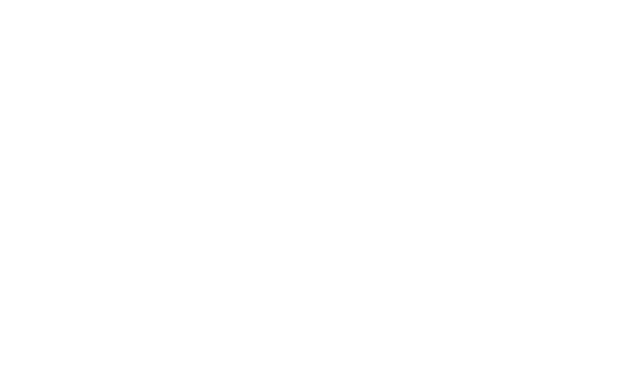
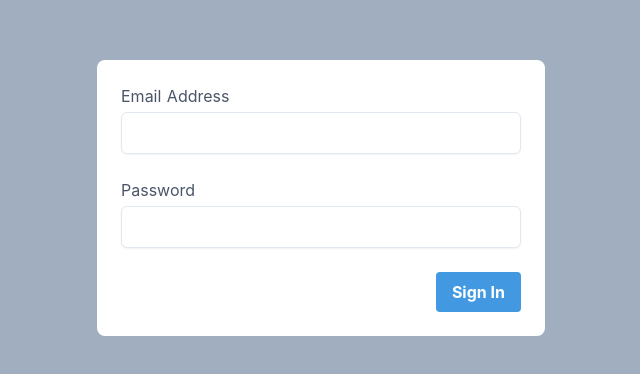
Before and after one commit to fortymm/web-client, a Nuxt app: page /sign-in in a window 1280 px wide. Before the commit this address had no page. Shown: the part 202-576 px from the top of the page, without its empty margins (319-959 px from the left). Built offline with nearby package versions, Linux system fonts and the light colour scheme.

Commit message:
feat(sign-in): add a simple form allowing users to sign in

```diff
--- /dev/null
+++ b/components/SignInForm.vue
@@ -0,0 +1,113 @@
+<template>
+  <div class="h-screen w-screen bg-gray-500 flex justify-center items-center">
+    <div class="max-w-md w-1/2 bg-white p-6 rounded-lg">
+      <form class="grid grid-cols-1 gap-6" @submit.prevent="signIn">
+        <div
+          v-if="submissionFailed"
+          class="bg-red-100 border border-red-400 text-red-700 px-4 py-3 rounded relative pb-"
+          role="alert"
+        >
+          <span class="block sm:inline">
+            There was a problem signing in. Please try again.
+          </span>
+        </div>
+
+        <div
+          v-if="signInFailed"
+          class="bg-red-100 border border-red-400 text-red-700 px-4 py-3 rounded relative pb-"
+          role="alert"
+        >
+          <span class="block sm:inline">
+            Invalid email address or password.
+          </span>
+        </div>
+
+        <div>
+          <label for="email-address-input" class="text-gray-700">
+            Email Address
+          </label>
+          <input
+            id="email-address-input"
+            v-model="credentials.emailAddress"
+            :disabled="signingIn"
+            type="email"
+            required
+            name="emailAddress"
+            class="outline-none py-2 border px-3 mt-1 block w-full rounded-md border-gray-300 shadow-sm focus:border-indigo-300 focus:ring focus:ring-indigo-200 focus:ring-opacity-50"
+          />
+        </div>
+
+        <div>
+          <label for="password-input" class="text-gray-700">Password</label>
+          <input
+            id="password-input"
+            v-model="credentials.password"
+            :disabled="signingIn"
+            type="password"
+            required
+            name="password"
+            class="outline-none py-2 border px-3 mt-1 block w-full rounded-md border-gray-300 shadow-sm focus:border-indigo-300 focus:ring focus:ring-indigo-200 focus:ring-opacity-50"
+          />
+        </div>
+
+        <div class="flex justify-end">
+          <button
+            class="bg-blue-500 hover:bg-blue-700 text-white font-bold py-2 px-4 rounded"
+            :disabled="signingIn"
+          >
+            Sign In
+          </button>
+        </div>
+      </form>
+    </div>
+  </div>
+</template>
+
+<script lang="ts">
+import Vue from 'vue'
+export default Vue.extend({
+  data() {
+    return {
+      signingIn: false,
+      submissionFailed: false,
+      signInFailed: false,
+      credentials: {
+        emailAddress: '',
+        password: '',
+      },
+    }
+  },
+  methods: {
+    async signIn() {
+      this.$data.submissionFailed = false
+      this.$data.signInFailed = false
+      this.$data.signingIn = true
+
+      try {
+        const signInRequest = await fetch(
+          'https://www.fortymm.com/api/v1/sessions',
+          {
+            method: 'POST',
+            body: JSON.stringify({
+              credentials: { ...this.$data.credentials },
+            }),
+          }
+        )
+
+        if (signInRequest.status === 422) {
+          this.$data.signInFailed = true
+        } else if (signInRequest.ok) {
+          const { data } = await signInRequest.json()
+          this.$emit('session-created', data)
+        } else {
+          this.$data.submissionFailed = true
+        }
+      } catch {
+        this.$data.submissionFailed = true
+      }
+
+      this.$data.signingIn = false
+    },
+  },
+})
+</script>
--- a/components/SignUpForm.vue
+++ b/components/SignUpForm.vue
@@ -4,7 +4,7 @@
       <form class="grid grid-cols-1 gap-6" @submit.prevent="signUp">
         <div
           v-if="submissionFailed"
-          class="bg-red-100 border border-red-400 text-red-700 px-4 py-3 rounded relative pb-"
+          class="bg-red-100 border border-red-400 text-red-700 px-4 py-3 rounded relative"
           role="alert"
         >
           <span class="block sm:inline">
@@ -92,35 +92,34 @@
     }
   },
   methods: {
-    signUp() {
+    async signUp() {
       this.$data.submissionFailed = false
       this.$data.errors = []
       this.$data.signingUp = true
-      fetch('https://www.fortymm.com/api/v1/users', {
-        method: 'POST',
-        body: JSON.stringify({ user: { ...this.$data.user } }),
-      })
-        .then((response) => {
-          this.$data.submissionFailed = false
-          if (response.ok || response.status === 422) {
-            return response.json()
+
+      try {
+        const signUpRequest = await fetch(
+          'https://www.fortymm.com/api/v1/users',
+          {
+            method: 'POST',
+            body: JSON.stringify({ user: { ...this.$data.user } }),
           }
+        )
 
-          return Promise.reject(new Error())
-        })
-        .then(({ data, errors }) => {
-          if (data) {
-            this.$emit('user-created', data)
-          }
+        if (signUpRequest.ok) {
+          const { data } = await signUpRequest.json()
+          this.$emit('user-created', data)
+        } else if (signUpRequest.status === 422) {
+          const { errors } = await signUpRequest.json()
+          this.$data.errors = errors
+        } else {
+          this.$data.submissionFailed = true
+        }
+      } catch {
+        this.$data.submissionFailed = true
+      }
 
-          this.errors = errors || []
-        })
-        .catch(() => {
-          this.$data.submissionFailed = true
-        })
-        .finally(() => {
-          this.$data.signingUp = false
-        })
+      this.$data.signingUp = false
     },
   },
 })
--- a/mocks/handlers.js
+++ b/mocks/handlers.js
@@ -16,4 +16,27 @@
       })
     )
   }),
+  rest.post('https://www.fortymm.com/api/v1/sessions', (_req, res, ctx) => {
+    return res(
+      ctx.json({
+        data: {
+          type: 'session',
+          attributes: {
+            userId: 'a57e0288-2e93-4a50-aa70-b170a1273366',
+          },
+          relationships: {
+            user: {
+              data: {
+                type: 'users',
+                id: 'a57e0288-2e93-4a50-aa70-b170a1273366',
+                attributes: {
+                  username: 'some-username',
+                },
+              },
+            },
+          },
+        },
+      })
+    )
+  }),
 ]
--- /dev/null
+++ b/pages/sign-in.vue
@@ -0,0 +1,14 @@
+<template>
+  <SignInForm @session-created="redirectToTheLandingPage" />
+</template>
+
+<script lang="ts">
+import Vue from 'vue'
+export default Vue.extend({
+  methods: {
+    redirectToTheLandingPage() {
+      this.$router.push('/')
+    },
+  },
+})
+</script>
```
Also changed, not shown: 2 other files (tests, documents, lock files or other folders).
